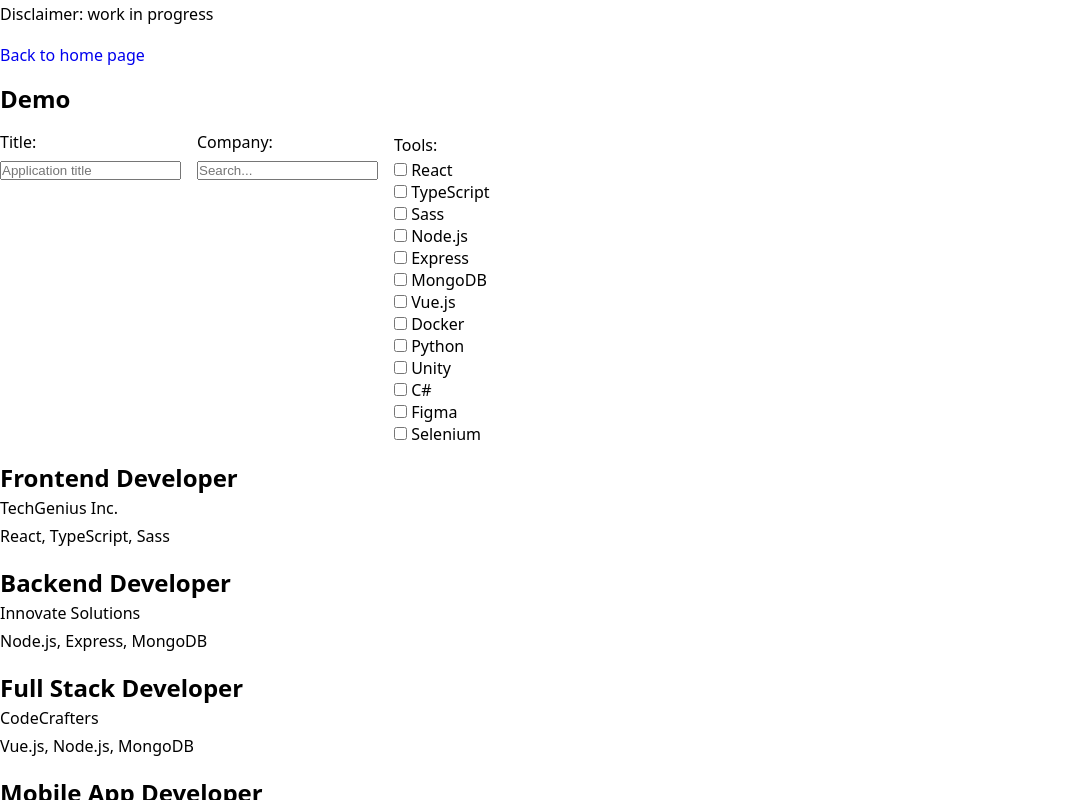
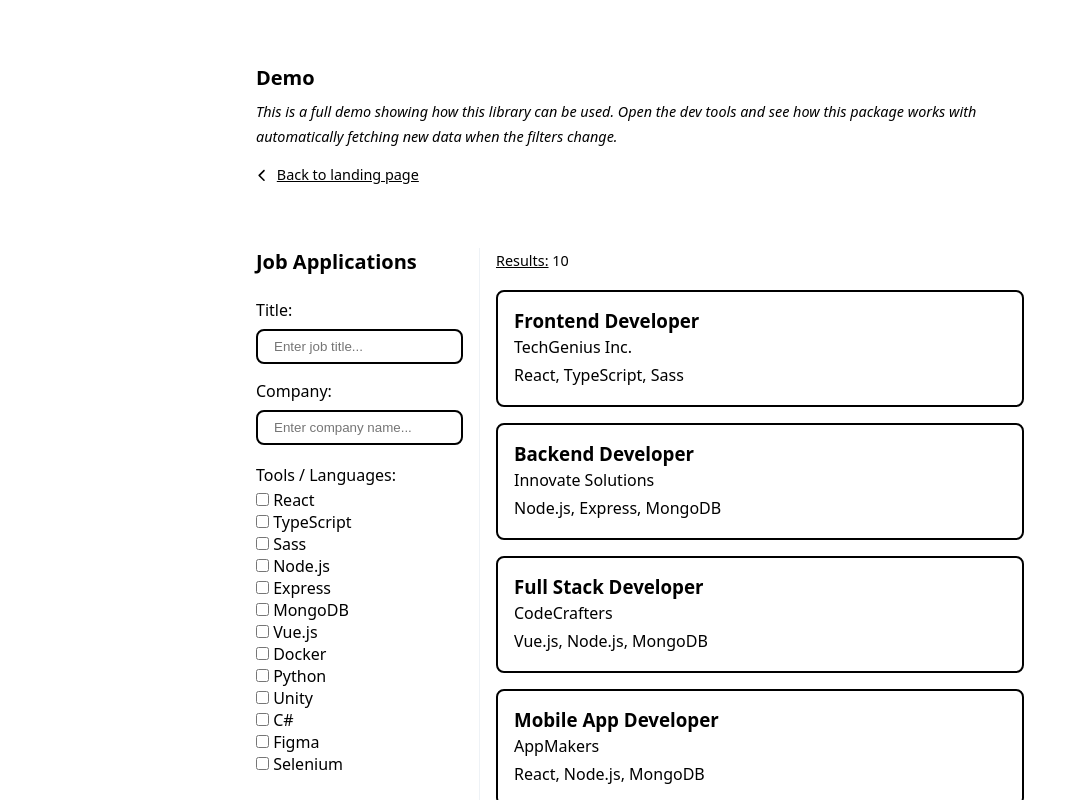
Before and after one commit to jKm00/svelte-param-store, a SvelteKit app: page /demo in a window 1280 px wide. Shown: the top 800 px of the page, without its empty margins (0-1087 px from the left). Built offline with nearby package versions, Linux system fonts and the light colour scheme.

Commit message:
feat: complete demo page

```diff
--- a/src/routes/demo/+layout.ts
+++ /dev/null
@@ -1,15 +0,0 @@
-export const load = async ({ fetch }) => {
-	async function fetchTools() {
-		try {
-			const res = await fetch(`/api/v1/tools`);
-			const data = (await res.json()) as string[];
-			return data;
-		} catch (err) {
-			console.error(err);
-		}
-	}
-
-	return {
-		tools: await fetchTools()
-	};
-};
--- a/src/routes/demo/+page.svelte
+++ b/src/routes/demo/+page.svelte
@@ -1,81 +1,198 @@
 <script lang="ts">
 	import { useParamStore } from '$lib/composables/paramStore.js';
+	import Footer from '../../components/sections/Footer.svelte';
+
+	const TOOLS = [
+		'React',
+		'TypeScript',
+		'Sass',
+		'Node.js',
+		'Express',
+		'MongoDB',
+		'Vue.js',
+		'Docker',
+		'Python',
+		'Unity',
+		'C#',
+		'Figma',
+		'Selenium'
+	];
 
 	export let data;
 
 	$: ({ applications } = data);
 
 	let title = useParamStore('title', { debounce: 500 });
-	let company = useParamStore('company');
+	let company = useParamStore('company', { debounce: 500 });
 	let tools = useParamStore('tools', { multiple: true });
 </script>
 
 <!-- Demo -->
-<section class="section">
-	<p>Disclaimer: work in progress</p>
-	<a href="/">Back to home page</a>
-	<h1>Demo</h1>
-	<!-- Filters -->
-	<div class="flex">
-		<div>
+<main class="main">
+	<header class="header">
+		<h1 class="title title--secondary">Demo</h1>
+		<p>
+			This is a full demo showing how this library can be used. Open the dev tools and see how this
+			package works with automatically fetching new data when the filters change.
+		</p>
+		<a href="/"
+			><svg xmlns="http://www.w3.org/2000/svg" viewBox="0 0 320 512"
+				><!--!Font Awesome Free 6.5.1 by @fontawesome - https://fontawesome.com License - https://fontawesome.com/license/free Copyright 2024 Fonticons, Inc.--><path
+					d="M9.4 233.4c-12.5 12.5-12.5 32.8 0 45.3l192 192c12.5 12.5 32.8 12.5 45.3 0s12.5-32.8 0-45.3L77.3 256 246.6 86.6c12.5-12.5 12.5-32.8 0-45.3s-32.8-12.5-45.3 0l-192 192z"
+				/></svg
+			>Back to landing page</a
+		>
+	</header>
+	<!-- Filters-->
+	<aside class="filters">
+		<h2 class="title title--secondary">Job Applications</h2>
 		<label class="label">
 			Title:
-				<input type="text" placeholder="Application title" bind:value={$title} />
+			<input type="text" bind:value={$title} placeholder="Enter job title..." class="input" />
 		</label>
-		</div>
-		<div>
 		<label class="label">
 			Company:
-				<input type="text" placeholder="Search..." bind:value={$company} />
+			<input type="text" bind:value={$company} placeholder="Enter company name..." class="input" />
 		</label>
-		</div>
-		<div class="rows">
-			<p>Tools:</p>
-			{#if data.tools}
-				{#each data.tools as tool}
-					<label>
-						<input type="checkbox" bind:group={$tools} value={tool.toLowerCase()} />
+		<div>
+			<p class="tools-label">Tools / Languages:</p>
+			<div class="tools">
+				{#each TOOLS as tool}
+					<label class="checkbox">
+						<input type="checkbox" bind:group={$tools} value={tool} />
 						{tool}
 					</label>
 				{/each}
-			{/if}
 			</div>
 		</div>
-	<!-- Result -->
-	<div class="rows gap">
-		{#if applications}
+	</aside>
+	<!-- Results -->
+	<section class="applications">
+		<p class="counter"><span class="underline">Results:</span> {applications?.length}</p>
+		{#if !applications || applications.length === 0}
+			<p class="error">No results...</p>
+		{:else}
 			{#each applications as application}
-				<div>
-					<h2>{application.title}</h2>
+				<article class="card">
+					<h3>{application.title}</h3>
 					<p>{application.company}</p>
 					<p>{application.tools.join(', ')}</p>
-				</div>
+				</article>
 			{/each}
 		{/if}
+	</section>
+</main>
+<div class="footer">
+	<Footer />
 </div>
-</section>
 
 <style scoped>
-	.section {
-		margin-bottom: 2rem;
+	.underline {
+		text-decoration: underline;
 	}
 
-	.flex {
-		display: flex;
-		gap: 1rem;
+	.main {
+		display: grid;
+		grid-template-columns: 15rem 1fr;
+
+		width: min(100%, 800px);
+		margin: auto;
+		padding-top: 4rem;
+		padding-inline: 1rem;
 	}
 
-	.label {
+	.header {
+		grid-column: 1 / -1;
+		margin-bottom: 4rem;
+	}
+
+	.header p,
+	.header a {
+		font-size: 0.9rem;
+	}
+
+	.header p {
+		font-style: italic;
+		margin-bottom: 1rem;
+	}
+
+	.header a {
+		display: flex;
+		align-items: center;
+		gap: 0.5rem;
+
+		color: var(--accent);
+		fill: var(--accent);
+
+		text-decoration: underline;
+	}
+
+	.header a svg {
+		width: 0.8rem;
+		height: 0.8rem;
+	}
+
+	.filters {
+		display: flex;
+		flex-direction: column;
+		gap: 1rem;
+
+		padding-right: 1rem;
+		margin-right: 1rem;
+		border-right: 1px solid var(--muted);
+	}
+
+	.tools {
 		display: flex;
 		flex-direction: column;
 	}
 
-	.rows {
+	.applications {
 		display: flex;
 		flex-direction: column;
+		gap: 1rem;
 	}
 
-	.gap {
-		gap: 1rem;
+	.counter {
+		font-size: 0.9rem;
+	}
+
+	.error {
+		font-size: 0.9rem;
+	}
+
+	.card {
+		display: flex;
+		flex-direction: column;
+
+		border-radius: var(--border-radius);
+		border: 2px solid var(--accent);
+
+		padding: 1rem;
+	}
+
+	.footer {
+		width: min(100%, 800px);
+		margin: auto;
+		padding-inline: 1rem;
+	}
+
+	@media (max-width: 800px) {
+		.main {
+			grid-template-columns: 1fr;
+		}
+
+		.filters {
+			padding-right: 0;
+			margin-right: 0;
+			margin-bottom: 2rem;
+			border-right: none;
+		}
+
+		.tools {
+			flex-direction: row;
+			flex-wrap: wrap;
+			gap: 0.25rem 1rem;
+		}
 	}
 </style>
```
Lines whose indentation alone changed are shown as unchanged.
